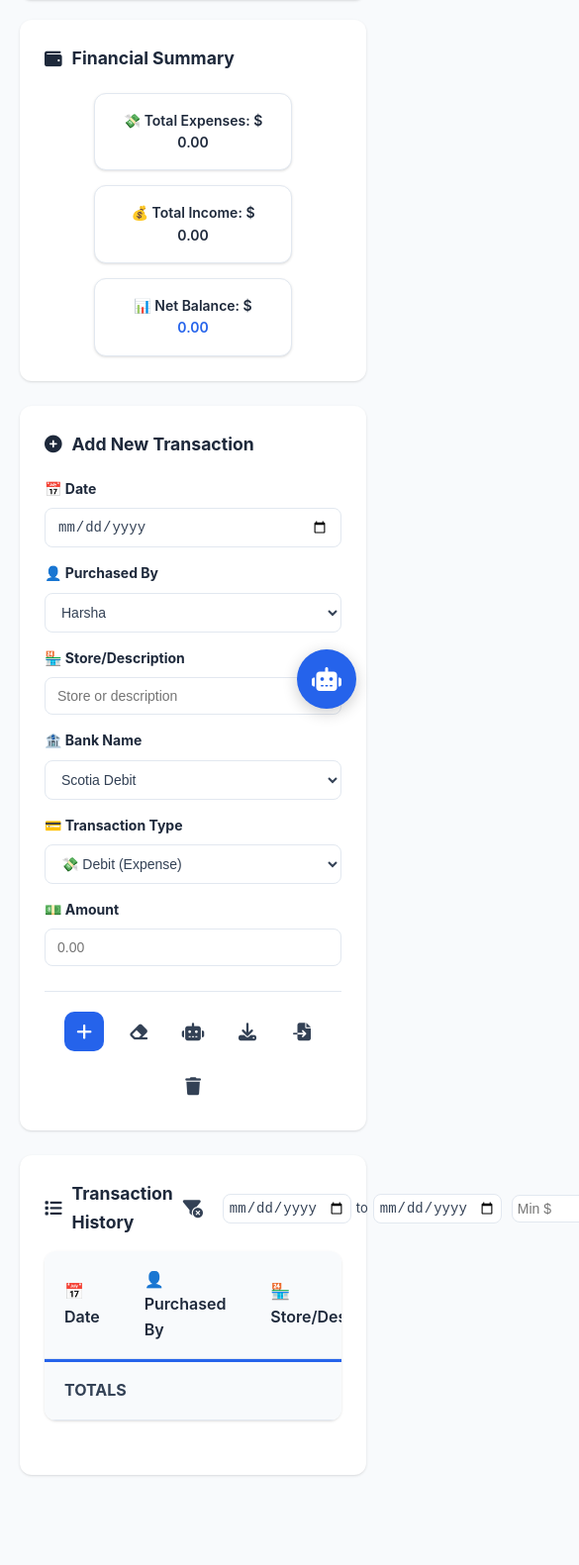
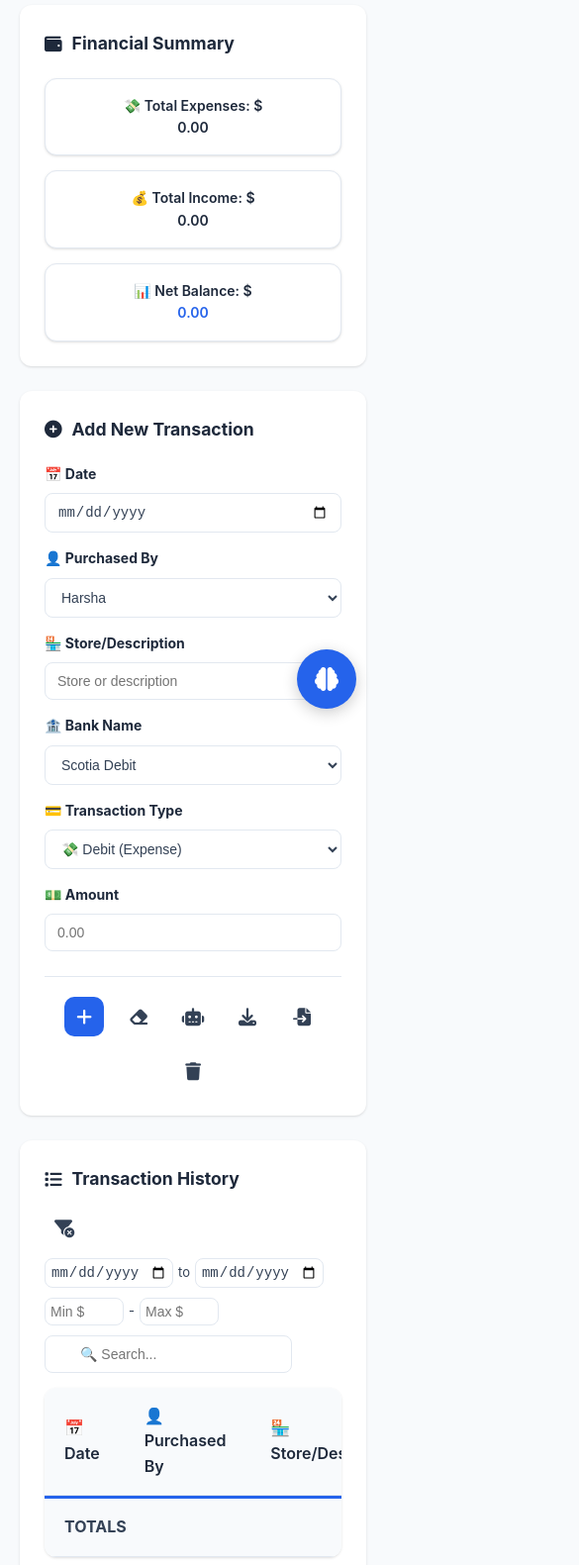
Before and after one commit to sharsha2/SpendWise, a plain HTML site: page index.html in a window 390 px wide. Shown: the part 98-1679 px from the top of the page at 99% size, 585 px wide, since content can reach past the window. Before the commit the page ends 1633 px from the top, so only its background shows below. Drawn offline with nearby package versions, Linux system fonts and the light colour scheme.

Commit message:
13- updated css

```diff
--- a/index.html
+++ b/index.html
@@ -26,11 +26,19 @@
       --shadow: 0 1px 3px 0 rgb(0 0 0 / 0.1), 0 1px 2px -1px rgb(0 0 0 / 0.1);
     }
 
+    @media (max-width: 768px) {
+      :root {
+        --gap: 8px;
+      }
+      body {
+        padding: 10px;
+      }
+    }
+
     [data-theme="dark"] {
       --primary-color: #3B82F6;
       --secondary-color: #F8FAFC;
       --accent-color: #334155;
-      --success-color: #10B981;
       --danger-color: #EF4444;
       --warning-color: #F59E0B;
       --light-color: #1E293B;
@@ -77,6 +85,14 @@
       background: var(--card-bg);
       border-radius: var(--border-radius);
       box-shadow: var(--shadow);
+    }
+
+    @media (max-width: 600px) {
+      .header {
+        padding: 15px;
+        text-align: center;
+        margin-bottom: 15px;
+      }
     }
 
     h1 {
@@ -303,8 +319,24 @@
     .table-header {
       display: flex;
       justify-content: space-between;
+      flex-wrap: wrap;
+      gap: 15px;
       align-items: center;
       margin-bottom: 15px;
+    }
+
+    @media (max-width: 1024px) {
+      .table-header {
+        flex-direction: column;
+        align-items: stretch;
+      }
+    }
+
+    .filter-group {
+      display: flex;
+      gap: 10px;
+      align-items: center;
+      flex-wrap: wrap;
     }
 
     .chart-buttons {
@@ -399,10 +431,21 @@
 
     .totals {
       display: flex;
-      gap: 15px; /* Smaller gap */
+      gap: 15px;
       flex-wrap: wrap;
       margin-top: 20px;
       justify-content: center;
+    }
+
+    @media (max-width: 600px) {
+      .totals {
+        display: grid;
+        grid-template-columns: 1fr;
+        width: 100%;
+      }
+      .pill {
+        min-width: 0 !important;
+      }
     }
 
     .pill {
@@ -685,6 +728,13 @@
       position: relative;
     }
 
+    @media (max-width: 600px) {
+      .modal-content {
+        width: 95%;
+        padding: 20px 15px;
+      }
+    }
+
     .close {
       color: #aaa;
       position: absolute;
@@ -756,6 +806,14 @@
       z-index: 2000;
       border: 1px solid var(--border-color);
       overflow: hidden;
+    }
+
+    @media (max-width: 480px) {
+      #chatbot-window {
+        width: calc(100% - 40px);
+        right: 20px;
+        height: 60vh;
+      }
     }
 
     #chatbot-window.show {
@@ -863,19 +921,19 @@
     <section class="section-card table-section">
       <div class="table-header">
         <div class="section-header" style="margin-bottom: 0;"><i class="fas fa-list"></i> Transaction History</div>
-        <div style="display: flex; gap: 10px; align-items: center;">
+        <div class="filter-group">
           <button class="action-btn ghost" id="clearFilterBtn" data-tooltip="Clear Filters">
             <i class="fas fa-filter-circle-xmark"></i>
           </button>
           <div style="display: flex; gap: 5px; align-items: center; font-size: 13px;">
-            <input type="date" id="filterStartDate" style="width: 130px; padding: 5px;">
+            <input type="date" id="filterStartDate" style="max-width: 130px; padding: 5px;">
             <span>to</span>
-            <input type="date" id="filterEndDate" style="width: 130px; padding: 5px;">
+            <input type="date" id="filterEndDate" style="max-width: 130px; padding: 5px;">
           </div>
           <div style="display: flex; gap: 5px; align-items: center; font-size: 13px;">
-            <input type="number" id="filterMinAmount" placeholder="Min $" style="width: 80px; padding: 5px;">
+            <input type="number" id="filterMinAmount" placeholder="Min $" style="max-width: 80px; padding: 5px;">
             <span>-</span>
-            <input type="number" id="filterMaxAmount" placeholder="Max $" style="width: 80px; padding: 5px;">
+            <input type="number" id="filterMaxAmount" placeholder="Max $" style="max-width: 80px; padding: 5px;">
           </div>
           <div style="width: 250px; position: relative;">
             <input type="text" id="searchInput" placeholder="🔍 Search..." style="padding-left: 35px;">
@@ -904,12 +962,12 @@
 
   <!-- Chatbot UI -->
   <div id="chatbot-launcher" data-tooltip="Ask AI">
-    <i class="fas fa-robot"></i>
+    <i class="fas fa-brain"></i>
   </div>
 
   <div id="chatbot-window">
     <div class="chatbot-header">
-      <span><i class="fas fa-robot"></i> SpendWise AI</span>
+      <span><i class="fas fa-brain"></i> SpendWise AI</span>
       <i class="fas fa-times" style="cursor:pointer;" onclick="document.getElementById('chatbot-window').classList.remove('show')"></i>
     </div>
     <div class="chatbot-messages" id="chatbot-messages">
```
